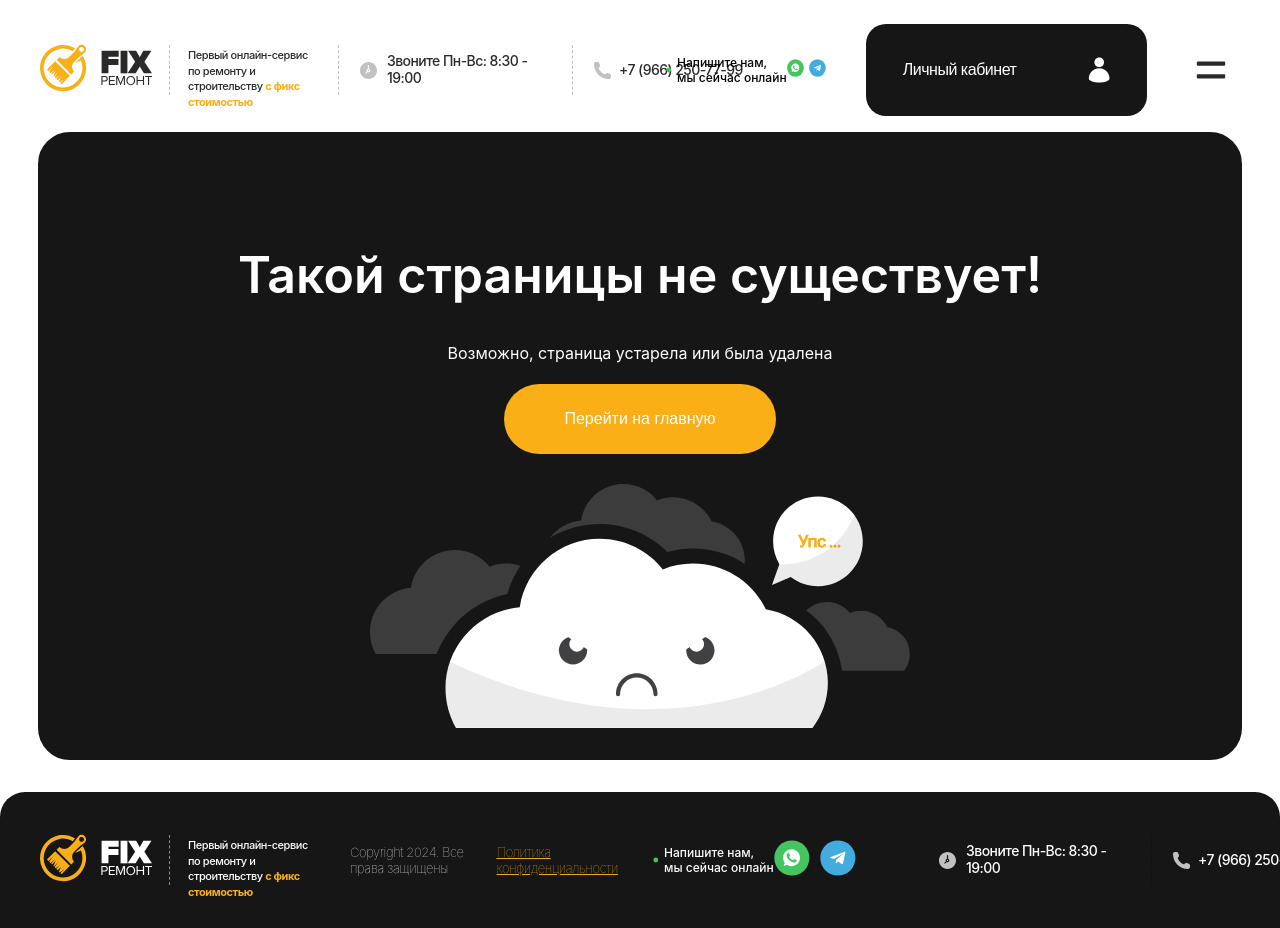
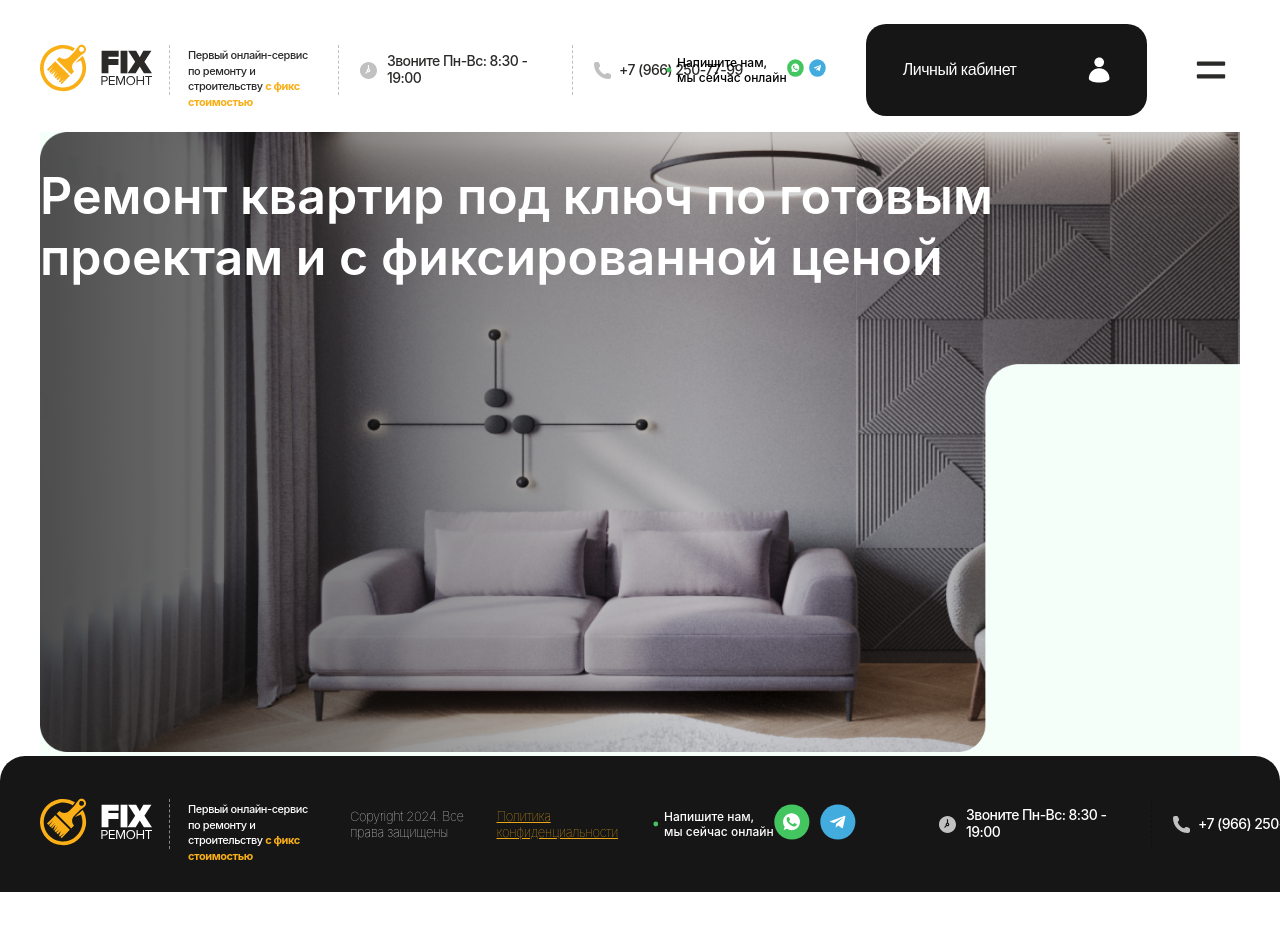
Before and after one commit to projacktor/FixR, a React (Vite) app: page /services/renovation in a window 1280 px wide. Shown: the top 928 px of the page. After the commit the page ends 892 px from the top, so only its background shows below. Built offline with nearby package versions, Linux system fonts and the light colour scheme.

Commit message:
Start Renovation pages

```diff
--- a/src/App.jsx
+++ b/src/App.jsx
@@ -14,6 +14,7 @@ import Services from "./pages/Services/Services.jsx";
 import Post1 from "./pages/Blog page_1/Post1.jsx";
 import Gratitude from "./pages/Gratitude/Gratitude.jsx";
 import PageNotFound from "./pages/404/PageNotFound.jsx";
+import RenovationService from "./pages/Renovation service/RenovationService.jsx";
 
 // TODO: change photo on About page
 
@@ -34,6 +35,7 @@ function App() {
                     <Route path="/services" element={<Services/>}/>
                     <Route path="/gratitude" element={<Gratitude/>}/>
                     <Route path="*" element={<PageNotFound/>}/>
+                    <Route path="/services/renovation" element={<RenovationService/>}/>
                 </Routes>
             </BrowserRouter>
             <Footer/>
--- /dev/null
+++ b/src/pages/Renovation service/RenovationService.jsx
@@ -0,0 +1,18 @@
+import React from 'react';
+
+import "./style.scss";
+
+function RenovationService() {
+    return (
+        <main className="renovation-service">
+            <div className="head_banner">
+                <h1>Ремонт квартир под ключ по готовым проектам и с фиксированной ценой</h1>
+                <div id="to_calculator">
+
+                </div>
+            </div>
+        </main>
+    );
+}
+
+export default RenovationService;
--- /dev/null
+++ b/src/pages/Renovation service/style.scss
@@ -0,0 +1,13 @@
+.renovation-service {
+
+  .head_banner {
+    width: 100%;
+    height: 620px;
+    background-image: url(../../../public/assets/img/headBannerRenovationService.png);
+    background-size: cover  ;
+  }
+
+  h1 {
+    color: white;
+  }
+}
```
Also changed, not shown: public/assets/img/headBannerRenovationService.png (added).
